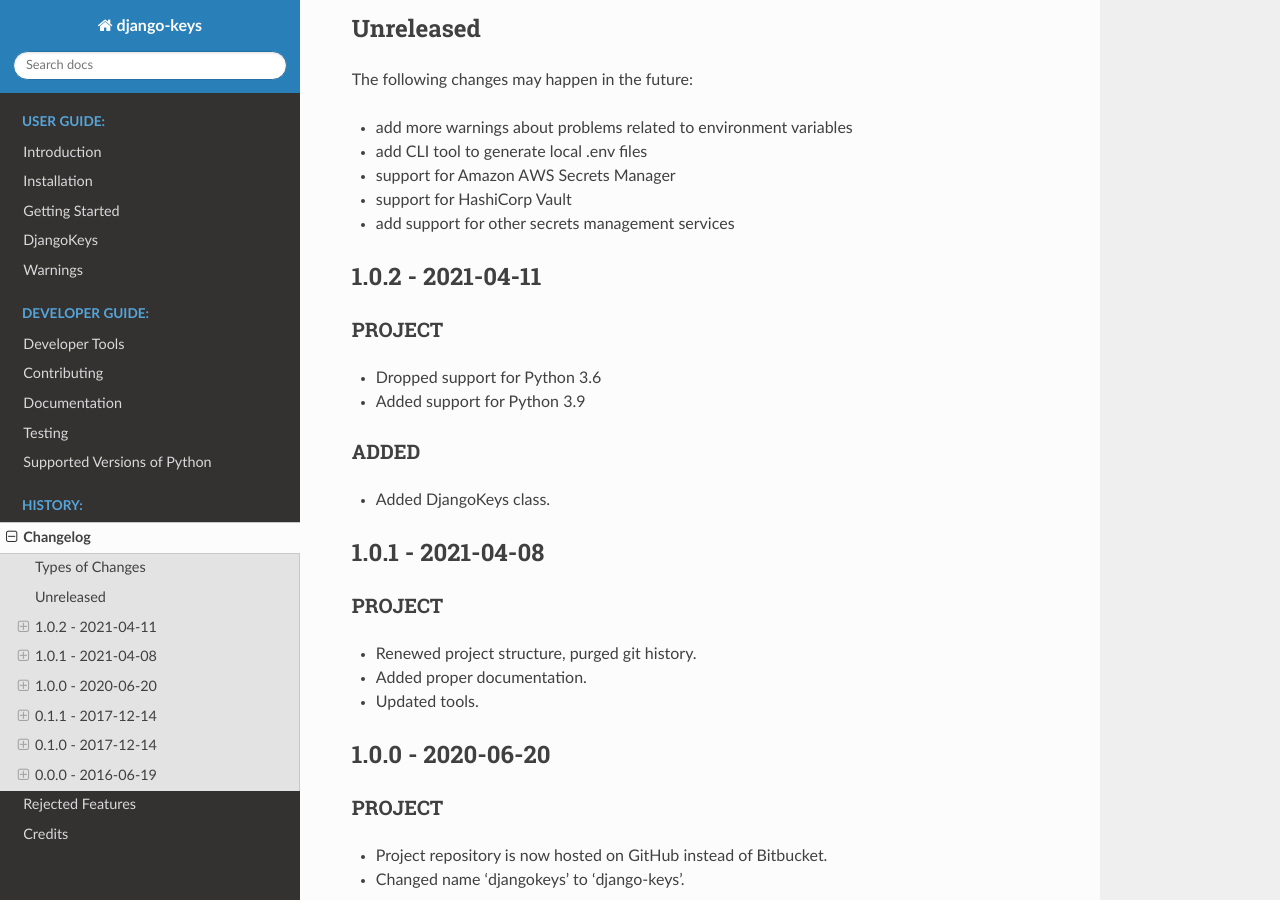
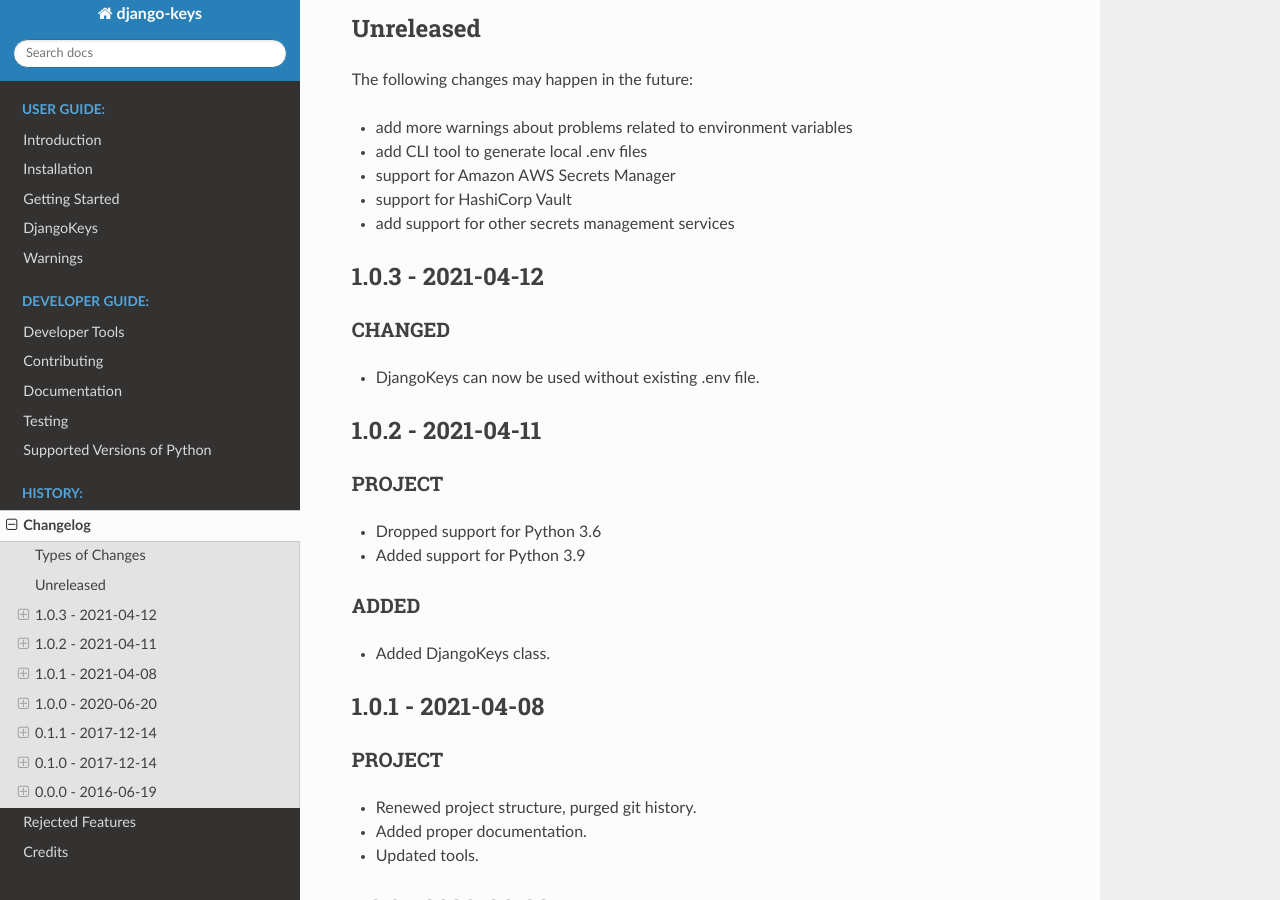
Before and after one commit to alanverresen/django-keys, a Sphinx documentation site: the page built from docs/content/history/changelog.rst, in a window 1280 px wide and 900 px high, scrolled down 468 px. Built offline with Sphinx 7.4.7 and the Read the Docs theme 2.0.0, drawn with Linux system fonts in a browser that asks for light colours.

Commit message:
Updated changelog.

```diff
--- a/docs/content/history/changelog.rst
+++ b/docs/content/history/changelog.rst
@@ -31,6 +31,13 @@
 - support for Amazon AWS Secrets Manager
 - support for HashiCorp Vault
 - add support for other secrets management services
+
+1.0.3 - 2021-04-12
+------------------
+
+CHANGED
+~~~~~~~
+- DjangoKeys can now be used without existing .env file.
 
 
 1.0.2 - 2021-04-11
```
